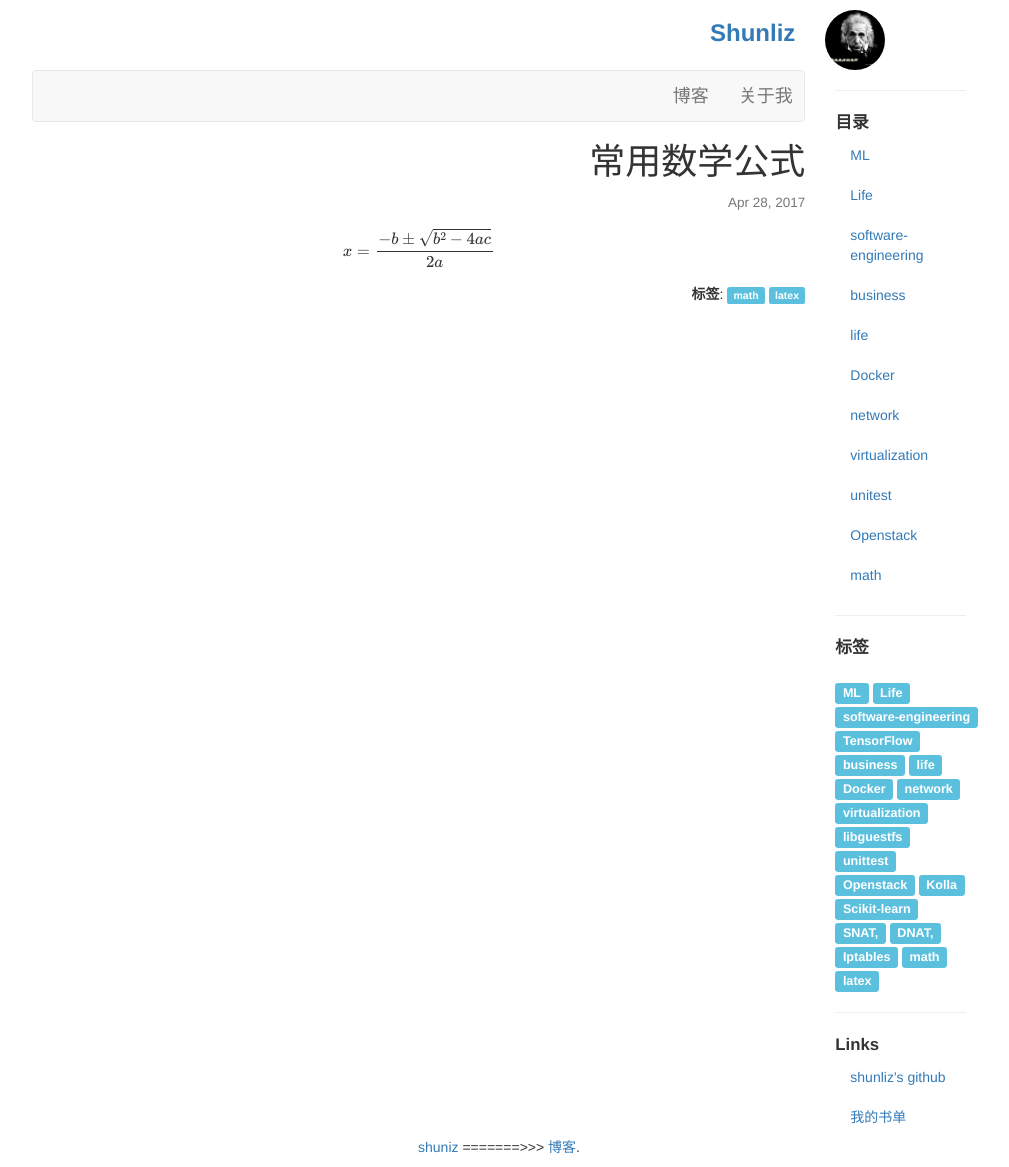
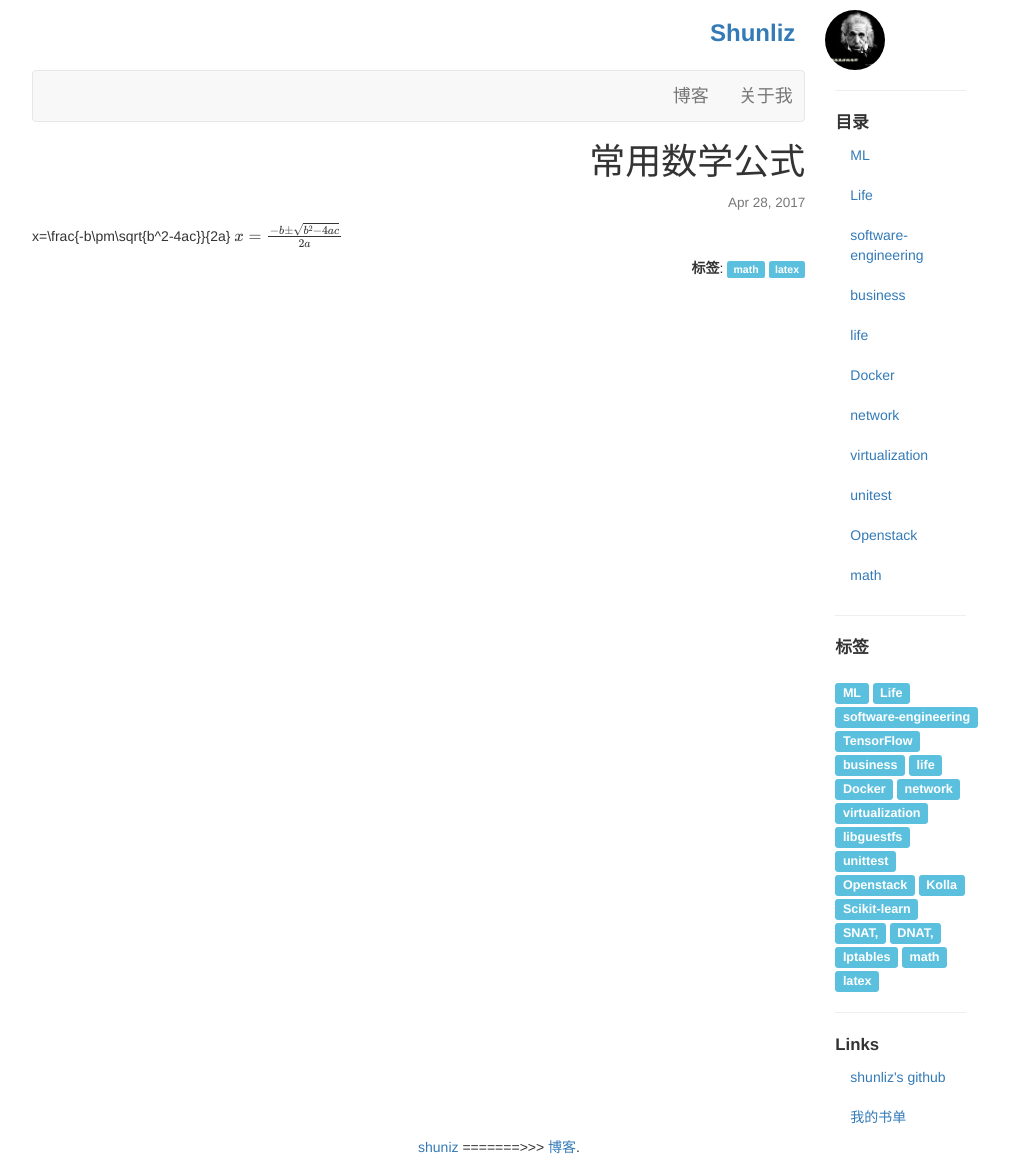
Before and after one commit to shunliz/shunliz.github.io, a Jekyll site: the page built from _posts/2017-05-06-math-formula-in-latex.markdown, in a window 1280 px wide. Shown: the whole page, without its empty margins (141-1150 px from the left). Built offline with Jekyll 4.4.1, drawn with Linux system fonts in a browser that asks for light colours; formulas are drawn with MathJax 3.

Commit message:
add math

```diff
--- a/_posts/2017-05-06-math-formula-in-latex.markdown
+++ b/_posts/2017-05-06-math-formula-in-latex.markdown
@@ -6,4 +6,5 @@ categories: math
 tags: math latex
 ---
 
+x=\frac{-b\pm\sqrt{b^2-4ac}}{2a}
 $$x=\frac{-b\pm\sqrt{b^2-4ac}}{2a}$$
```
